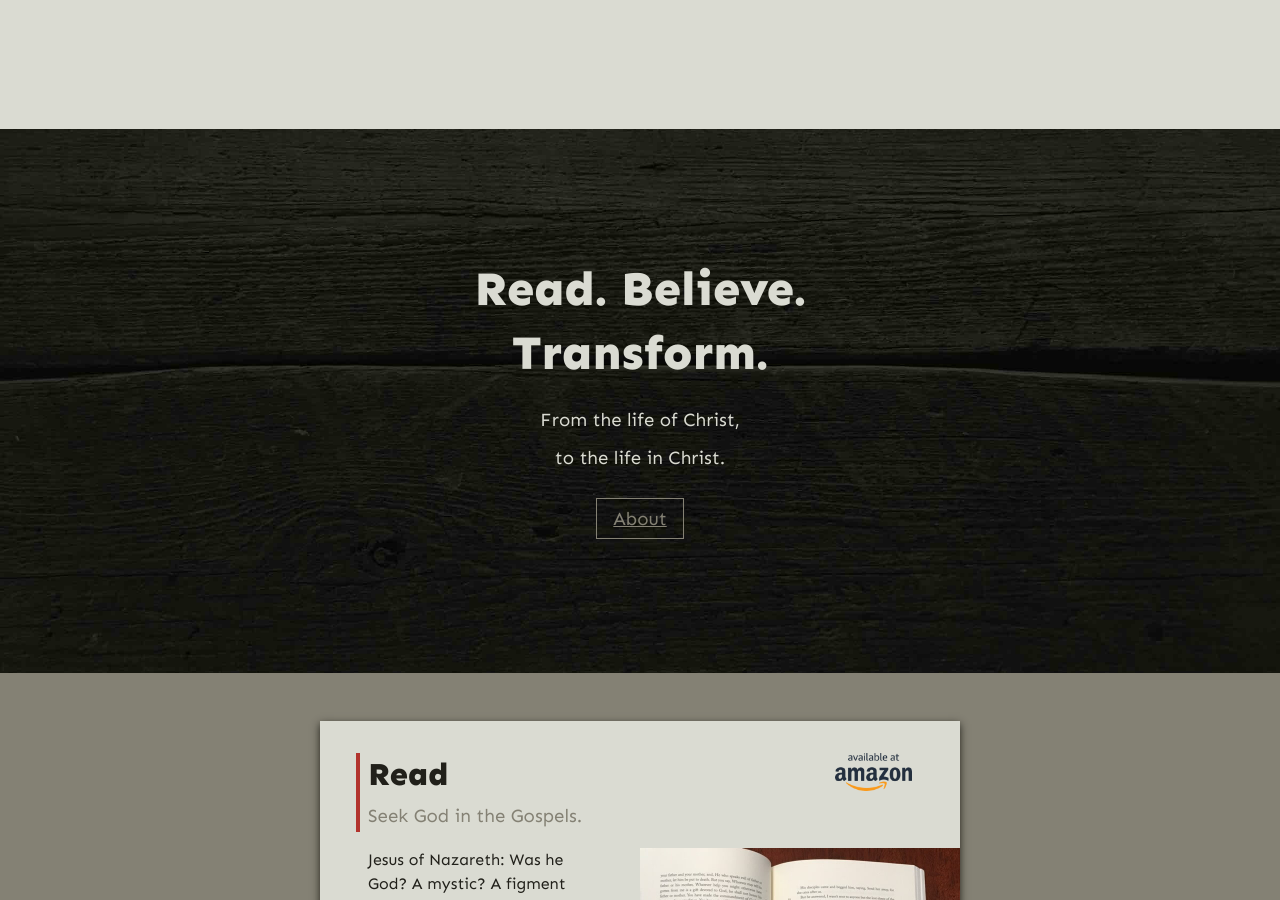
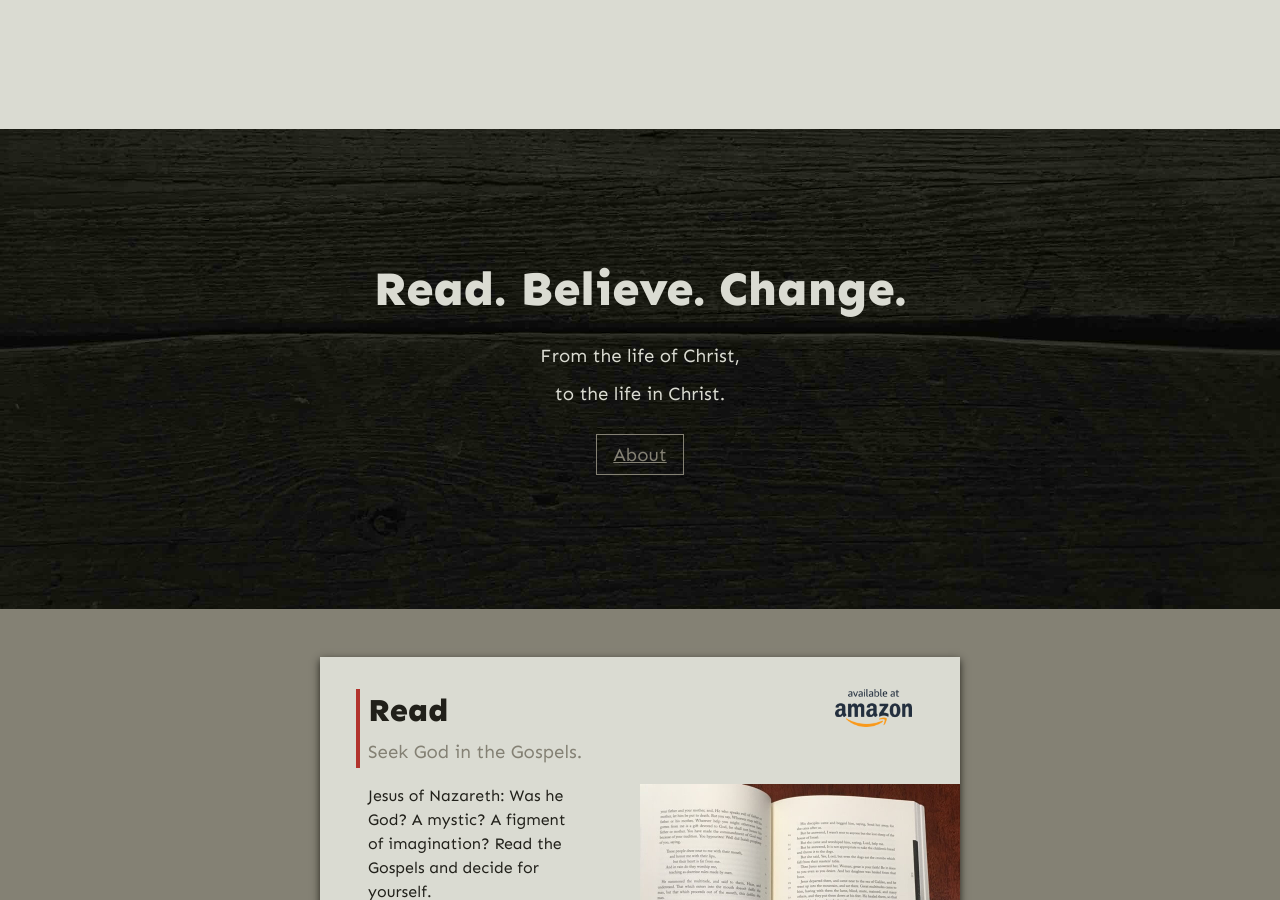
Before and after one commit to gospel-desk/www.logstown.com, a Jekyll site: the page built from index.html, in a window 1280 px wide and 900 px high, scrolled down 378 px. Built offline with Jekyll 4.4.1, drawn with Linux system fonts in a browser that asks for light colours.

Commit message:
Try "Change"

```diff
--- a/index.html
+++ b/index.html
@@ -2,7 +2,7 @@
 layout: default
 heading: Gospel Desk
 subheading: From the life of Christ, to the life in Christ.
-hero: <h2>Read. Believe.<br>Transform.<h2>
+hero: <h2>Read. Believe. Change.<h2>
   <p>
     From the life of Christ,<br>
     to the life in Christ.
@@ -45,7 +45,7 @@ hero: <h2>Read. Believe.<br>Transform.<h2>
     </a>
     <a class="content card" href="https://www.assemblyofbishops.org/directories/parishes/" target="_blank">
         <header>
-            <h3>Transform</h3>
+            <h3>Change</h3>
             <h4>Find a parish where you can pursue union with God.</h4>
         </header>
 
```
